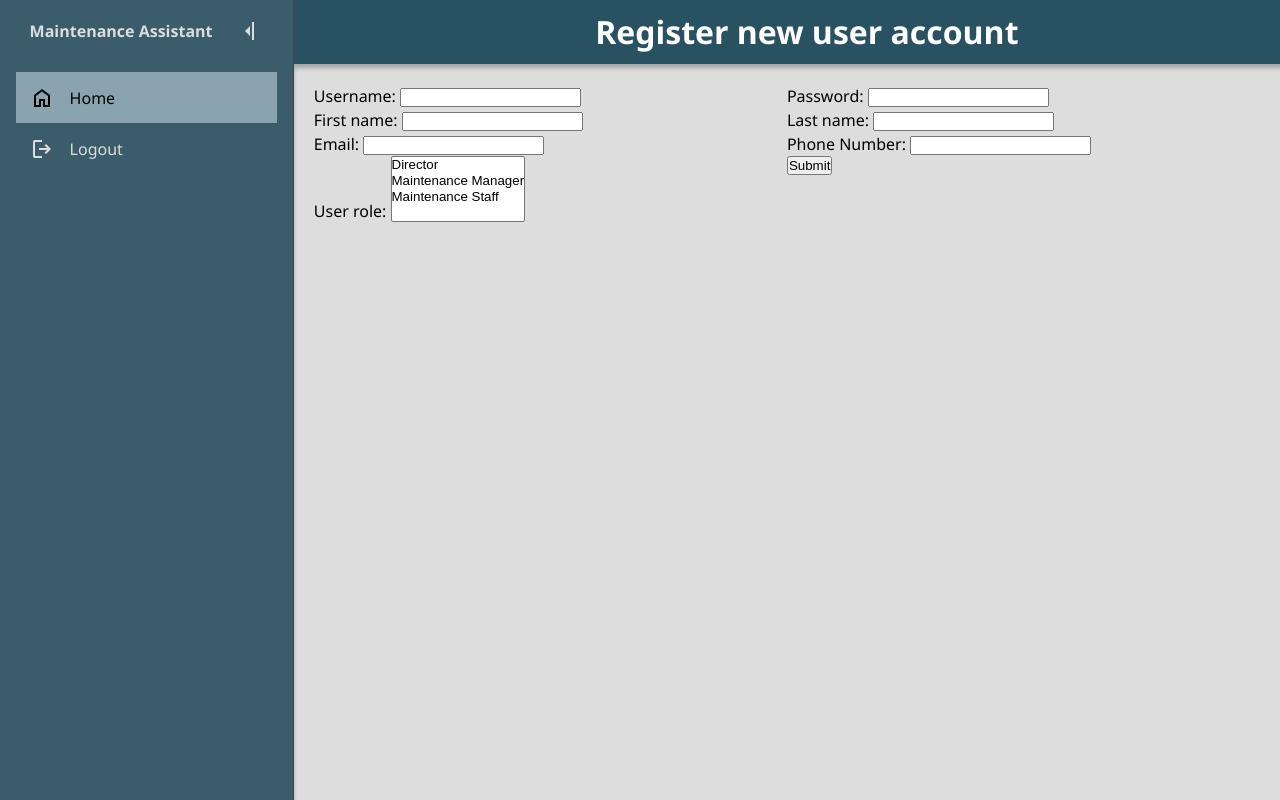
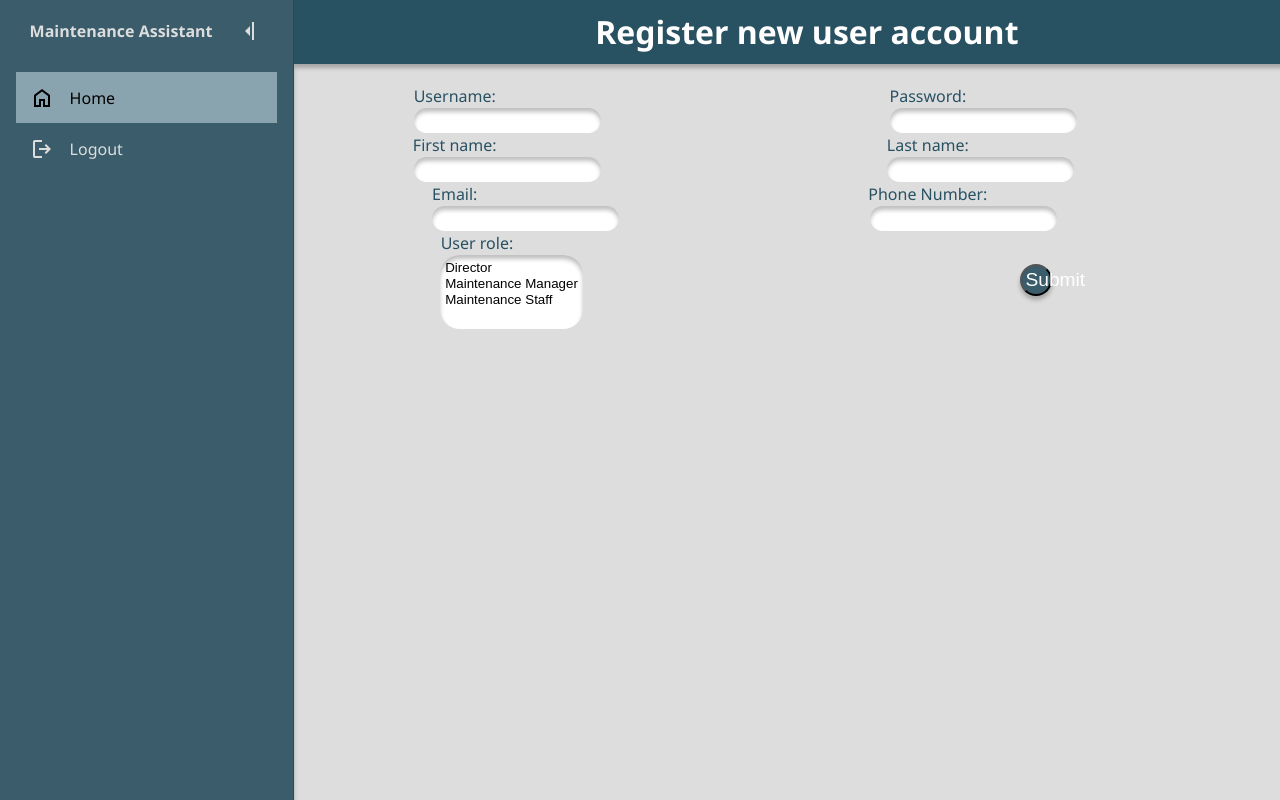
Before and after one commit to Str-Josh/MaintenanceAssistant, a Flask app: page /register in a window 1280 px wide. Run offline with Flask 3, Linux system fonts and the light colour scheme.

Commit message:
styling form

```diff
--- a/static/forms/signup.css
+++ b/static/forms/signup.css
@@ -2,4 +2,6 @@
     display: grid;
     grid-template-columns: 50% 50%;
     padding: 20px;
+    align-items: center;
+    justify-items: center;
 }
--- a/templates/forms/sign_up.html
+++ b/templates/forms/sign_up.html
@@ -18,38 +18,38 @@
 
         <form action="/register" method="post" class="subGrid">
             <div>
-                <label for="username">Username:</label>
-                <input type="text" name="username" />
+                <label for="username" class="labeltext">Username:</label>
+                <input type="text" name="username" class="inputBox"/>
             </div>
 
             <div>
-                <label for="password">Password:</label>
-                <input type="password" name="password" />
+                <label for="password" class="labeltext">Password:</label>
+                <input type="password" name="password" class="inputBox"/>
             </div>
 
             <div>
-                <label for="firstname">First name:</label>
-                <input type="text" name="firstname" />
+                <label for="firstname" class="labeltext">First name:</label>
+                <input type="text" name="firstname" class="inputBox"/>
             </div>
 
             <div>
-                <label for="lastname">Last name:</label>
-                <input type="text" name="lastname" />
+                <label for="lastname" class="labeltext">Last name:</label>
+                <input type="text" name="lastname" class="inputBox"/>
             </div>
 
             <div>
-                <label for="email">Email:</label>
-                <input type="text" name="email" />
+                <label for="email" class="labeltext">Email:</label>
+                <input type="text" name="email" class="inputBox"/>
             </div>
 
             <div>
-                <label for="phoneNumber">Phone Number:</label>
-                <input type="number" name="phoneNumber" />
+                <label for="phoneNumber" class="labeltext">Phone Number:</label>
+                <input type="number" name="phoneNumber" class="inputBox"/>
             </div>
 
             <div>
-                <label for="user_role">User role:</label>
-                <select class="dropdown-content" name="user_role" multiple>
+                <label for="user_role" class="labeltext">User role:</label>
+                <select class="dropdown-content inputBox" name="user_role" multiple>
                     <!-- <option value="" disabled selected>Select a role</option> -->
                     <!-- <option value="Admin">Admin</option> -->
                     <option value="Director">Director</option>
@@ -61,7 +61,7 @@
 
 
             <div>
-                <button type="submit">Submit</button>
+                <button type="submit" class="submitbutton">Submit</button>
             </div>
         </form>
 
```
